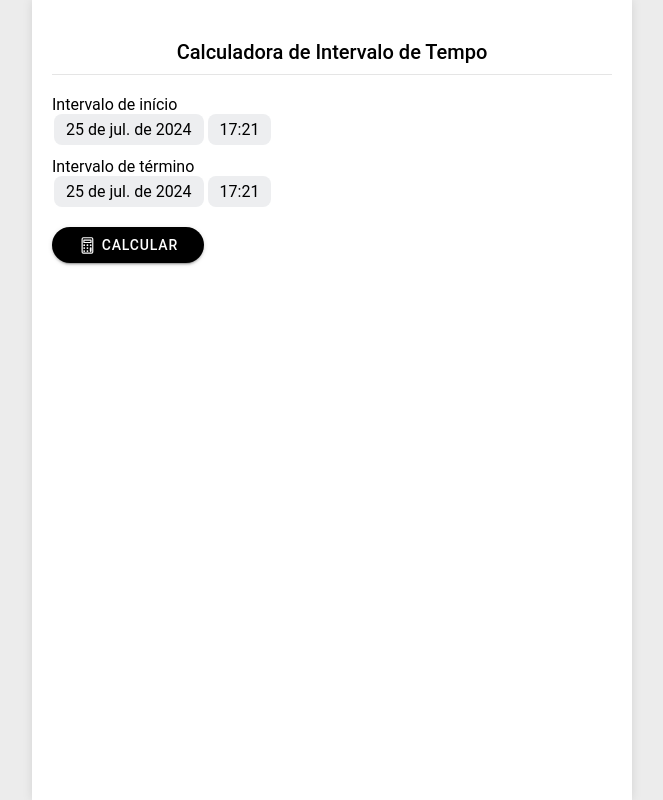
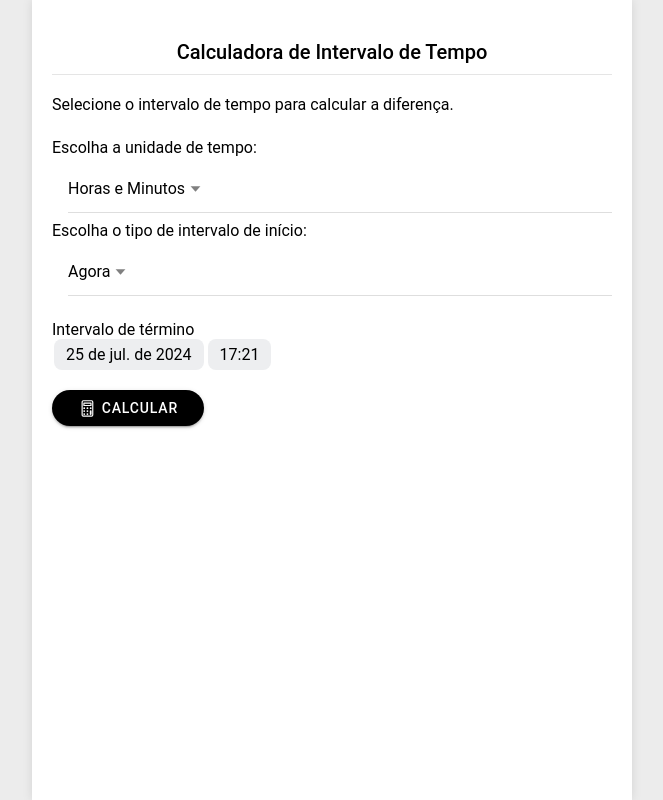
Before and after one commit to KevinWillyan456/purchaseway-time-measure, a React (Vite) app: page /home in a window 1280 px wide. Shown: the whole page, without its empty margins (308-971 px from the left). Built offline with nearby package versions, Linux system fonts and the light colour scheme.

Commit message:
feat: criação de novas funcionalidades para ajustar o resultado entre os intervalos de exibição

```diff
--- a/src/pages/Home.tsx
+++ b/src/pages/Home.tsx
@@ -4,8 +4,12 @@ import {
     IonDatetimeButton,
     IonIcon,
     IonImg,
+    IonItem,
+    IonList,
     IonModal,
     IonPage,
+    IonSelect,
+    IonSelectOption,
     IonText,
 } from '@ionic/react'
 import { calculatorOutline } from 'ionicons/icons'
@@ -16,6 +20,12 @@ const Home: React.FC = () => {
     const [showError, setShowError] = useState<boolean>(false)
     const [showResult, setShowResult] = useState<boolean>(false)
     const [result, setResult] = useState<string>('')
+    const [typeStartInterval, setTypeStartInterval] = useState<
+        'custom' | 'now'
+    >('now')
+    const [unitOfTime, setUnitOfTime] = useState<
+        'hours' | 'minutes' | 'hours-minutes'
+    >('hours-minutes')
 
     const getLocalISOTime = () => {
         const date = new Date()
@@ -43,7 +53,10 @@ const Home: React.FC = () => {
     const [end, setEnd] = useState<string>(getLocalISOTime())
 
     const handleCalculate = () => {
-        const startDate = new Date(start)
+        const startDate =
+            typeStartInterval === 'now'
+                ? new Date(getLocalISOTime())
+                : new Date(start)
         const endDate = new Date(end)
 
         if (startDate > endDate) {
@@ -53,12 +66,28 @@ const Home: React.FC = () => {
 
         setShowError(false)
 
+        if (unitOfTime === 'hours') {
+            const diff = endDate.getTime() - startDate.getTime()
+            const hours = Math.floor(diff / 1000 / 60 / 60)
+            setResult(`${hours}h`)
+
+            setShowResult(true)
+            return
+        } else if (unitOfTime === 'minutes') {
+            const diff = endDate.getTime() - startDate.getTime()
+            const minutes = Math.floor(diff / 1000 / 60)
+            setResult(`${minutes}m`)
+
+            setShowResult(true)
+            return
+        } else {
             const diff = endDate.getTime() - startDate.getTime()
             const hours = Math.floor(diff / 1000 / 60 / 60)
             const minutes = Math.floor((diff / 1000 / 60) % 60)
+            setResult(`${hours}h ${minutes}m`)
 
             setShowResult(true)
-        setResult(`${hours}h ${minutes}m`)
+        }
     }
 
     const imageStyles = {
@@ -66,6 +95,11 @@ const Home: React.FC = () => {
         maxWidth: '200px',
         marginTop: '1rem',
         pointerEvents: 'none',
+    }
+
+    const hiddenComponents = () => {
+        setShowResult(false)
+        setShowError(false)
     }
 
     return (
@@ -79,6 +113,69 @@ const Home: React.FC = () => {
                     </IonText>
                 )}
 
+                <p style={{ marginBottom: '1.5rem' }}>
+                    Selecione o intervalo de tempo para calcular a diferença.
+                </p>
+
+                <p>Escolha a unidade de tempo:</p>
+
+                <IonList>
+                    <IonItem>
+                        <IonSelect
+                            aria-label="Unidade de tempo"
+                            value={unitOfTime}
+                            interface="popover"
+                            placeholder="Selecione a unidade"
+                            onIonChange={(e) => {
+                                setUnitOfTime(
+                                    e.detail.value as
+                                        | 'hours'
+                                        | 'minutes'
+                                        | 'hours-minutes'
+                                )
+
+                                hiddenComponents()
+                            }}
+                        >
+                            <IonSelectOption value="hours">
+                                Horas
+                            </IonSelectOption>
+                            <IonSelectOption value="minutes">
+                                Minutos
+                            </IonSelectOption>
+                            <IonSelectOption value="hours-minutes">
+                                Horas e Minutos
+                            </IonSelectOption>
+                        </IonSelect>
+                    </IonItem>
+                </IonList>
+
+                <p>Escolha o tipo de intervalo de início:</p>
+
+                <IonList style={{ marginBottom: '1rem' }}>
+                    <IonItem>
+                        <IonSelect
+                            aria-label="Tipo de intervalo"
+                            value={typeStartInterval}
+                            interface="popover"
+                            placeholder="Selecione o tipo de intervalo"
+                            onIonChange={(e) => {
+                                setTypeStartInterval(
+                                    e.detail.value as 'custom' | 'now'
+                                )
+
+                                hiddenComponents()
+                            }}
+                        >
+                            <IonSelectOption value="now">Agora</IonSelectOption>
+                            <IonSelectOption value="custom">
+                                Personalizado
+                            </IonSelectOption>
+                        </IonSelect>
+                    </IonItem>
+                </IonList>
+
+                {typeStartInterval === 'custom' && (
                     <div className="form-group">
                         <p>Intervalo de início</p>
 
@@ -98,12 +195,12 @@ const Home: React.FC = () => {
                                             : e.detail.value ?? ''
                                     )
 
-                                setShowResult(false)
-                                setShowError(false)
+                                    hiddenComponents()
                                 }}
                             ></IonDatetime>
                         </IonModal>
                     </div>
+                )}
 
                 <div className="form-group">
                     <p>Intervalo de término</p>
@@ -123,8 +220,8 @@ const Home: React.FC = () => {
                                         ? e.detail.value.join('')
                                         : e.detail.value ?? ''
                                 )
-                                setShowResult(false)
-                                setShowError(false)
+
+                                hiddenComponents()
                             }}
                         ></IonDatetime>
                     </IonModal>
```
Lines whose indentation alone changed are shown as unchanged.
